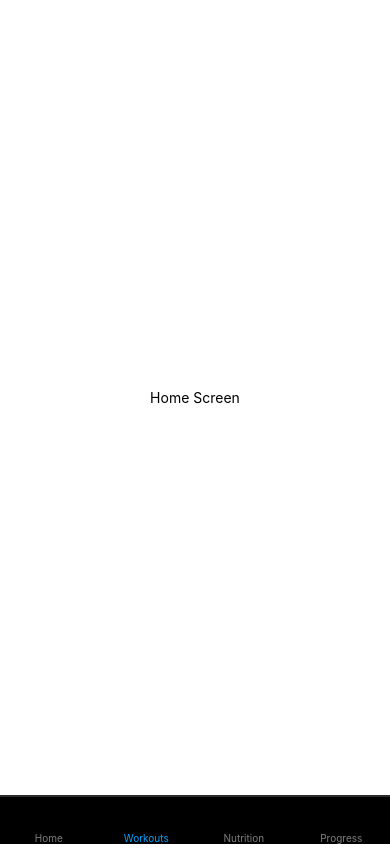
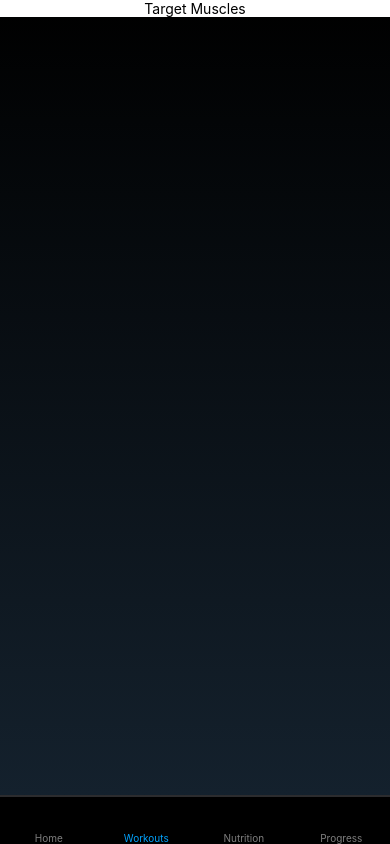
Before and after one commit to samktt/workout-app, a React Native app: screen /Workouts in a window 390 px wide. Built offline with nearby package versions, Linux system fonts and the light colour scheme; some icons are missing.

Commit message:
implement screen component

```diff
--- a/App.tsx
+++ b/App.tsx
@@ -1,11 +1,13 @@
 import { StatusBar } from "expo-status-bar";
 import { StyleSheet, Text, View } from "react-native";
 import { NavigationContainer } from "@react-navigation/native";
+
 import AppNavigator from "./app/navigation/AppNavigator";
+import NavigationTheme from "./app/navigation/NavigationTheme";
 
 export default function App() {
   return (
-    <NavigationContainer>
+    <NavigationContainer theme={NavigationTheme}>
       <AppNavigator />
     </NavigationContainer>
   );
--- /dev/null
+++ b/app/components/Screen.tsx
@@ -0,0 +1,45 @@
+import React from "react";
+import Constants from "expo-constants";
+import { StyleSheet, SafeAreaView, View, ViewStyle } from "react-native";
+import { LinearGradient } from "expo-linear-gradient";
+
+interface ScreenProps {
+  children: React.ReactNode;
+  style?: ViewStyle;
+  showGradient?: boolean;
+}
+
+const Screen: React.FC<ScreenProps> = ({
+  children,
+  style,
+  showGradient = true,
+}) => {
+  return (
+    <SafeAreaView style={[styles.container, style]}>
+      <View style={styles.view}>
+        {showGradient && (
+          <LinearGradient
+            colors={["black", "#14212D"]}
+            style={styles.background}
+          />
+        )}
+        {children}
+      </View>
+    </SafeAreaView>
+  );
+};
+
+export default Screen;
+
+const styles = StyleSheet.create({
+  container: {
+    paddingTop: Constants.statusBarHeight,
+    flex: 1,
+  },
+  view: {
+    flex: 1,
+  },
+  background: {
+    ...StyleSheet.absoluteFillObject,
+  },
+});
--- /dev/null
+++ b/app/components/TargetMuscles.tsx
@@ -0,0 +1,23 @@
+//Component to display the target muscles (front and back) for a day's workout
+
+import React from "react";
+import { StyleSheet, Text, View } from "react-native";
+
+const TargetMuscles = () => {
+  return (
+    <View style={styles.container}>
+      <Text>Target Muscles</Text>
+    </View>
+  );
+};
+
+export default TargetMuscles;
+
+const styles = StyleSheet.create({
+  container: {
+    flex: 1,
+    backgroundColor: "#fff",
+    alignItems: "center",
+    justifyContent: "center",
+  },
+});
--- a/app/navigation/AppNavigator.js
+++ b/app/navigation/AppNavigator.js
@@ -7,6 +7,7 @@ import UilHome from "@iconscout/react-native-unicons/icons/uil-estate";
 import UilRestaurant from "@iconscout/react-native-unicons/icons/uil-restaurant";
 import UilAnalytics from "@iconscout/react-native-unicons/icons/uil-analytics";
 import HomeScreen from "../screens/HomeScreen";
+import WorkoutsScreen from "../screens/WorkoutsScreen";
 
 const Tab = createBottomTabNavigator();
 
@@ -23,7 +24,7 @@ const AppNavigator = () => {
           display: "flex",
         },
       }}
-      initialRouteName="Workouts"
+      initialRouteName="Home"
     >
       <Tab.Screen
         name="Home"
@@ -37,7 +38,7 @@ const AppNavigator = () => {
       />
       <Tab.Screen
         name="Workouts"
-        component={HomeScreen}
+        component={WorkoutsScreen}
         options={{
           headerShown: false,
           tabBarIcon: ({ color, size }) => (
--- /dev/null
+++ b/app/navigation/NavigationTheme.js
@@ -0,0 +1,11 @@
+import { DefaultTheme } from "@react-navigation/native";
+import theme from "../config/theme";
+
+export default {
+  ...DefaultTheme,
+  colors: {
+    ...DefaultTheme.colors,
+    primary: theme.colors.primary,
+    background: theme.colors.backgroundColor,
+  },
+};
--- /dev/null
+++ b/app/screens/WorkoutsScreen.tsx
@@ -0,0 +1,25 @@
+import React from "react";
+import { ScrollView, StyleSheet, Text, View } from "react-native";
+import TargetMuscles from "../components/TargetMuscles";
+import Screen from "../components/Screen";
+
+const WorkoutsScreen = () => {
+  return (
+    <Screen>
+      <ScrollView>
+        <TargetMuscles />
+      </ScrollView>
+    </Screen>
+  );
+};
+
+export default WorkoutsScreen;
+
+const styles = StyleSheet.create({
+  container: {
+    flex: 1,
+    backgroundColor: "#fff",
+    alignItems: "center",
+    justifyContent: "center",
+  },
+});
```
Also changed, not shown: package.json (+4 -3 lines), 2 other files (tests, documents, lock files or other folders).
